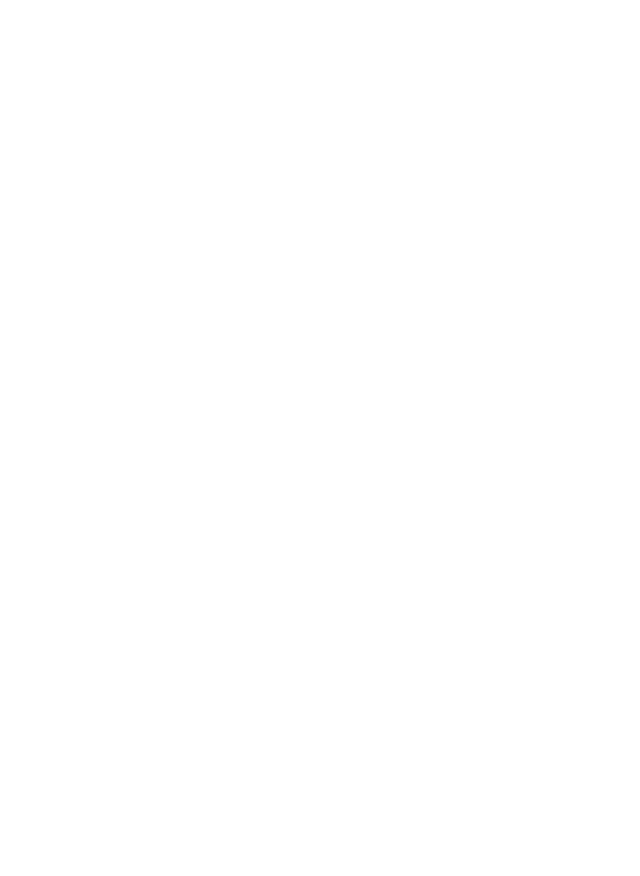
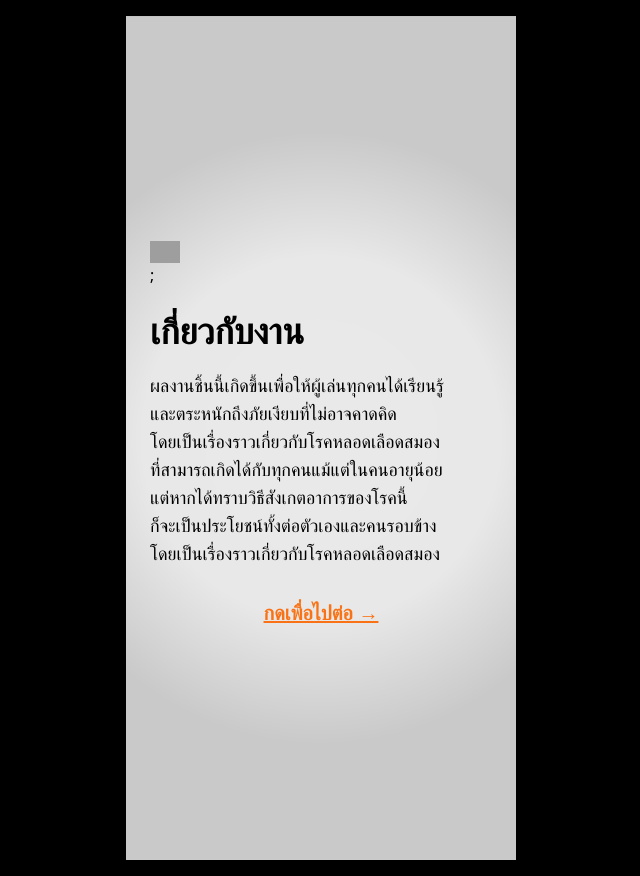
Before and after one commit to Rooniaz/Unexpected-day, a React (Vite) app: page /Aboutme in a window 1280 px wide. Before the commit this address had no page. Shown: the whole page, without its empty margins (319-959 px from the left). Before the commit the page ends 800 px from the top, so only its background shows below. Built offline with nearby package versions, Linux system fonts and the light colour scheme; grey boxes are pictures that could not be loaded; a web font is replaced by a local one.

Commit message:
add credit

```diff
--- /dev/null
+++ b/src/pages/credit/Aboutme.tsx
@@ -0,0 +1,80 @@
+import React, { useState, useEffect } from "react";
+import { useNavigate } from "react-router-dom";
+
+
+const Aboutme: React.FC = () => {
+const navigate = useNavigate();
+const [formData, setFormData] = useState({
+    name: '',
+    age: ''
+    });
+
+  // โหลดค่าจาก localStorage เมื่อเปิดหน้านี้
+  useEffect(() => {
+    const storedName = localStorage.getItem("userName");
+    const storedAge = localStorage.getItem("userAge");
+
+    if (storedName && storedAge) {
+      setFormData({ name: storedName, age: storedAge });
+    }
+  }, []);
+
+  const handleSubmit = (e: React.FormEvent) => {
+    e.preventDefault();
+
+    // บันทึกค่าลง localStorage
+    localStorage.setItem("userName", formData.name);
+    localStorage.setItem("userAge", formData.age);
+
+    console.log("formData:", formData);
+    navigate('/Prechapter');
+  };
+
+
+
+
+  return (
+    <div className="min-h-screen bg-black flex flex-col items-center justify-center p-4">
+      {/* เพิ่มพื้นหลังเป็น GIF */}
+      <div
+        className="relative w-[390px] h-[844px] overflow-hidden"
+        style={{
+          backgroundImage: "url('/image/bgbefast.png')",
+          backgroundSize: 'cover',
+          backgroundPosition: 'center',
+        }}
+      >
+        <div className="absolute top-0 left-0 w-full h-full flex items-center justify-center">
+          <div className="w-full max-w-lg px-6 py-4 bg-opacity-70 rounded-lg ">
+            <form onSubmit={handleSubmit} className="space-y-6">
+            <div>
+            <img src="/icon.svg" alt="SVG Icon" width="30" height="30" />;
+            </div>
+              <div>
+              <h2 className="text-4xl font-bold mb-5">เกี่ยวกับงาน</h2>
+            <p className="text-lg">ผลงานชิ้นนี้เกิดขึ้นเพื่อให้ผู้เล่นทุกคนได้เรียนรู้</p>
+            <p className="text-lg">และตระหนักถึงภัยเงียบที่ไม่อาจคาดคิด</p>
+            <p className="text-lg">โดยเป็นเรื่องราวเกี่ยวกับโรคหลอดเลือดสมอง</p>
+            <p className="text-lg">ที่สามารถเกิดได้กับทุกคนแม้แต่ในคนอายุน้อย</p>
+            <p className="text-lg">แต่หากได้ทราบวิธีสังเกตอาการของโรคนี้</p>
+            <p className="text-lg">ก็จะเป็นประโยชน์ทั้งต่อตัวเองและคนรอบข้าง</p>
+
+
+            <p className="text-lg">โดยเป็นเรื่องราวเกี่ยวกับโรคหลอดเลือดสมอง</p>
+
+              </div>
+              <button
+                type="submit"
+                className="w-full px-6 py-2 font-bold text-xl font-custom text-orange-500 underline rounded"
+              >
+                กดเพื่อไปต่อ →
+              </button>
+            </form>
+          </div>
+        </div>
+      </div>
+    </div>
+  );
+};
+
+export default Aboutme;
--- a/src/routes/AppRoutes.tsx
+++ b/src/routes/AppRoutes.tsx
@@ -28,6 +28,7 @@
 import SpreadScene from "../pages/BEFAST/SpreadScene";
 
 
+
 import PlacePark from "../pages/FirstPlace/PlacePark";
 import PlaceHomework from "../pages/FirstPlace/PlaceHomework";
 import PlaceWork from "../pages/FirstPlace/PlaceWork";
@@ -44,9 +45,12 @@
 
 import UnexpectedDayForm from "../pages/BEFAST/EndStory";
 
+import Aboutme from "../pages/credit/aboutme";
+
 const AppRoutes: React.FC = () => {
   return (
     <Routes>
+
       <Route path="/" element={<Preface />} />
       <Route path="/welcome" element={<Welcome />} />
       <Route path="/warning" element={<Warning />} />
@@ -101,7 +105,9 @@
       <Route path="/Afterdoctor" element={<Afterdoctor/>} />
       <Route path="/EndStory" element={<EndStory/>} />
 
-
+      {/*credit */}
+      <Route path="/Aboutme" element={<Aboutme />} />
+      <Route path="/epilogue" element={<Epilogue />} />
 
       <Route path="/UnexpectedDayForm" element={<UnexpectedDayForm />} />
     </Routes>
```
Also changed, not shown: src/pages/credit/Credit.tsx (added).
